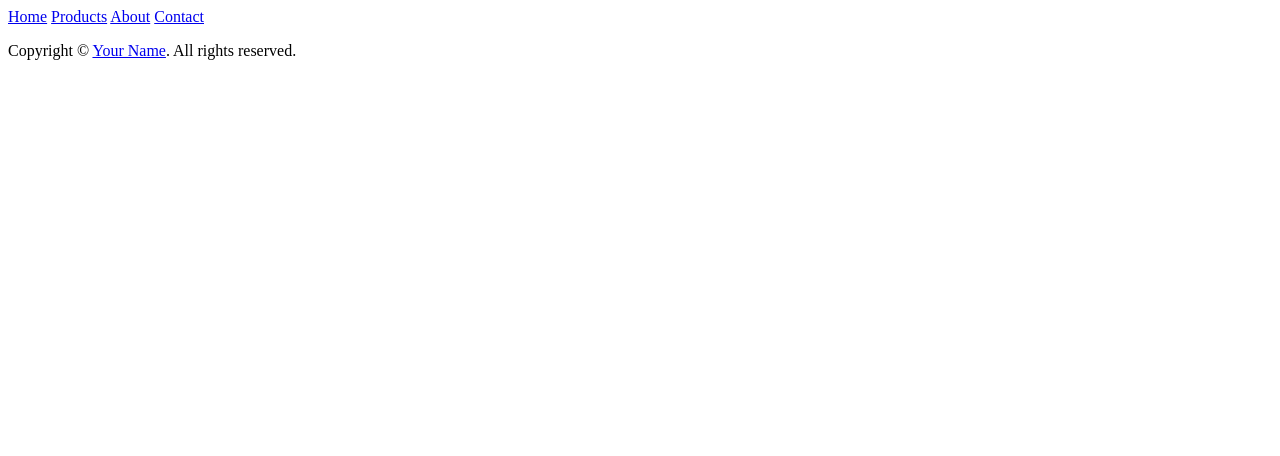
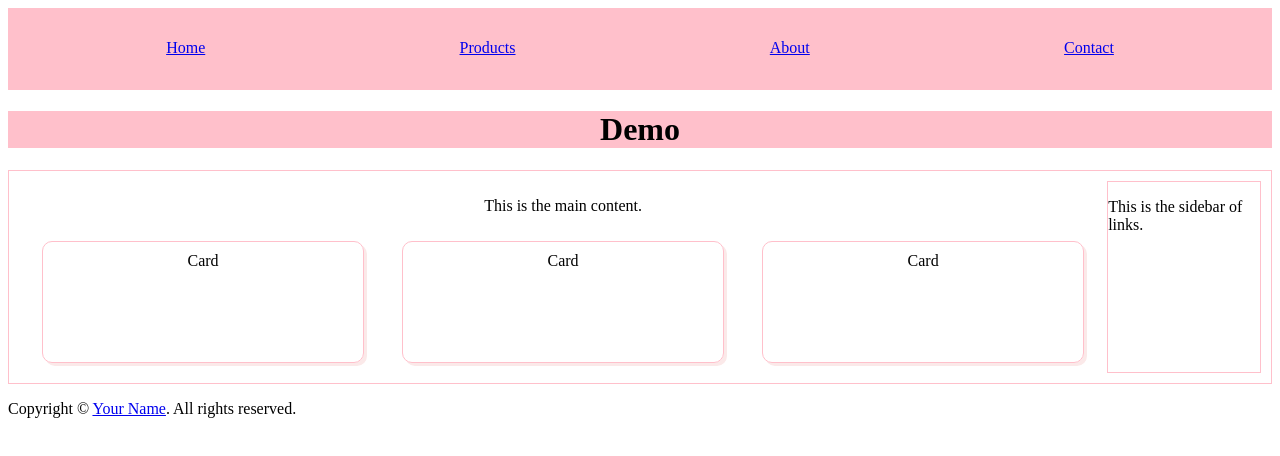
Before and after one commit to pangascoder/basic-html-css-demo, a plain HTML site: page index.html in a window 1280 px wide. Drawn offline with Linux system fonts and the light colour scheme.

Commit message:
Add CSS code to layout homepage; Fix the broken image in About Developer page; Add stylesheet to About Developer page;

```diff
--- a/index.html
+++ b/index.html
@@ -2,7 +2,8 @@
 <html>
   <head>
     <meta charset="utf-8">
-    <title>Shiny Smiles</title>
+    <title>Demo</title>
+	<link rel="stylesheet" href="styles/styles.css">
   </head>
   <body>
 	<nav>
@@ -11,6 +12,22 @@
 		<a href="about.html">About</a>
 		<a href="contact.html">Contact</a>
 	</nav>
+	<header>
+		<h1>Demo</h1>
+	</header>
+	<main>
+		<div class="content">
+			<p>This is the main content.</p>
+			<div class="container">
+				<div class="card">Card</div>
+				<div class="card">Card</div>
+				<div class="card">Card</div>
+			</div>
+		</div>
+		<aside>
+			<p>This is the sidebar of links.</p>
+		</aside>
+	</main>
 	<footer>
 		<p>Copyright © <a href="about-developer.html">Your Name</a>. All rights reserved.</p>
 	</footer>
--- a/styles/styles.css
+++ b/styles/styles.css
@@ -0,0 +1,51 @@
+nav {
+    position: sticky;
+    top: 0;
+    display: flex;
+    justify-content: space-around;
+    height: 20px;
+    padding: 30px;
+    border: 1px solid pink;
+    background: pink;
+ }
+
+ header {
+    margin: 20px 0;
+    text-align: center;
+    background: pink;
+ }
+
+ main {
+    display: flex;
+    justify-content: space-between;
+    min-height: 200px;
+    padding: 10px;
+    box-sizing: border-box;
+    border: 1px solid pink;
+ }
+
+ main .content {
+    width: 100%;
+    text-align: center;
+ }
+
+
+ .content .container {
+     display: flex;
+     justify-content: space-evenly;
+ }
+
+ .container .card {
+    min-height: 100px;
+    width: 300px;
+    padding: 10px;
+    margin: 10px 15px;
+    border: 1px solid pink;
+    border-radius: 10px;
+    box-shadow: 3px 3px #fbe9e9;
+ }
+
+ aside {
+    max-width: 200px;
+    border: 1px solid pink;
+ }
```
Also changed, not shown: about-developer.html (+2 -1 lines), imgs/developer-avatar-pic.jpg (renamed from imgs/profile-pic.jpg).
